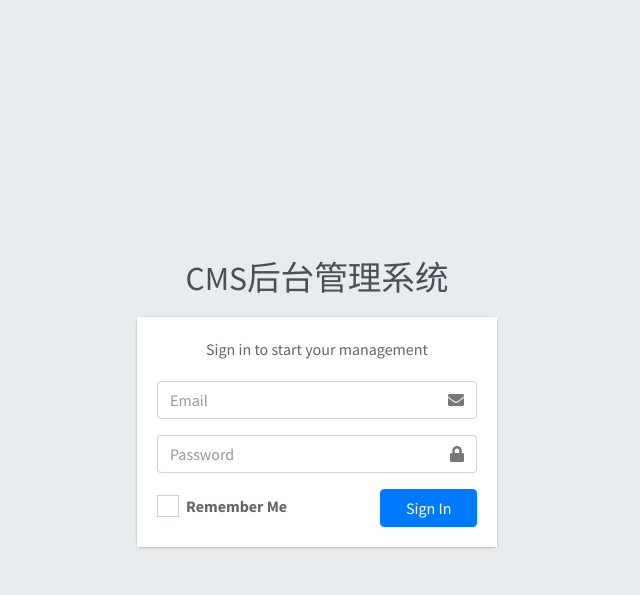
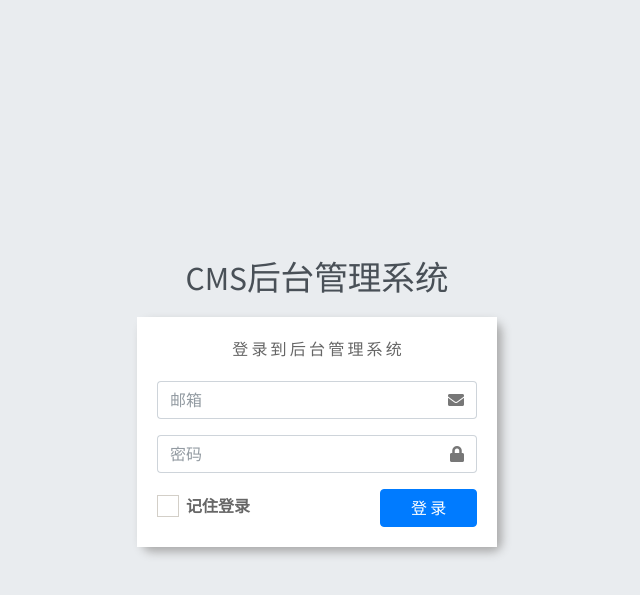
Before and after one commit to LightningK/DjangoCMS, a Django app: page /cms/ in a window 1280 px wide. Shown: the top 595 px of the page, without its empty margins (323-963 px from the left). Run offline with Django 3.2, Linux system fonts and the light colour scheme; some libraries are stand-ins or nearby versions.

Commit message:
修改后台样式

```diff
--- a/Peekpa/settings.py
+++ b/Peekpa/settings.py
@@ -92,7 +92,7 @@ DATABASES = {
         # 连接mysql数据库的用户名
         'USER': 'root',
         # 连接mysql数据库的密码
-        'PASSWORD': '123456',
+        'PASSWORD': 'mysql123',
         # mysql数据库的主机地址
         'HOST': '127.0.0.1',
         # mysql数据库的端口号
--- a/front/templates/base/right_section.html
+++ b/front/templates/base/right_section.html
@@ -45,7 +45,7 @@
         <!-- 文章板块 -->
         <div class="row ml-1 mt-4" style="background-color: white">
             <div class="col-sm-12 mt-4">
-                <p class="h5 border-bottom pb-2 mb-2 ml-1 pl-0 mr-1 pr-0">『皮爷撸码』阅读排行榜</p>
+                <p class="h5 border-bottom pb-2 mb-2 ml-1 pl-0 mr-1 pr-0">『STUCS』阅读排行榜</p>
             </div>
         </div>
         <!-- 文章列表 -->
--- a/front/templates/cms/base/dashboard_base.html
+++ b/front/templates/cms/base/dashboard_base.html
@@ -1,10 +1,10 @@
 <!DOCTYPE html>
-<html lang="en">
+<html lang="zh">
 
 <head>
     <meta charset="utf-8">
     <meta http-equiv="X-UA-Compatible" content="IE=edge">
-    <title>Peekpa | Dashboard | {% block title %}
+    <title>STUCS | Dashboard | {% block title %}
 
     {% endblock %}</title>
     <!-- Tell the browser to be responsive to screen width -->
--- a/front/templates/cms/login.html
+++ b/front/templates/cms/login.html
@@ -17,6 +17,14 @@
     <link rel="stylesheet" href="{% static 'adminlte/dist/css/adminlte.min.css' %}">
     <!-- Google Font: Source Sans Pro -->
     <link href="https://fonts.googleapis.com/css?family=Source+Sans+Pro:300,400,400i,700" rel="stylesheet">
+
+    <style>
+        .card{
+            border-radius: 10px;
+            box-shadow: 5px 5px 10px #aaa;
+        }
+    </style>
+
 </head>
 <body class="hold-transition login-page">
 <div class="login-box">
@@ -26,12 +34,12 @@
     <!-- /.login-logo -->
     <div class="card">
         <div class="card-body login-card-body">
-            <p class="login-box-msg">Sign in to start your management</p>
+            <p class="login-box-msg">登 录 到 后 台 管 理 系 统</p>
 
             <form action="{% url 'peekpauser:login' %}" method="post">
                 {% csrf_token %}
                 <div class="input-group mb-3">
-                    <input type="email" class="form-control" placeholder="Email" name="email">
+                    <input type="email" class="form-control" placeholder="邮箱" name="email">
                     <div class="input-group-append">
                         <div class="input-group-text">
                             <span class="fas fa-envelope"></span>
@@ -39,7 +47,7 @@
                     </div>
                 </div>
                 <div class="input-group mb-3">
-                    <input type="password" class="form-control" placeholder="Password" name="password">
+                    <input type="password" class="form-control" placeholder="密码" name="password">
                     <div class="input-group-append">
                         <div class="input-group-text">
                             <span class="fas fa-lock"></span>
@@ -51,13 +59,13 @@
                         <div class="icheck-primary">
                             <input type="checkbox" id="remember">
                             <label for="remember">
-                                Remember Me
+                                 记住登录
                             </label>
                         </div>
                     </div>
                     <!-- /.col -->
                     <div class="col-4">
-                        <button type="submit" class="btn btn-primary btn-block">Sign In</button>
+                        <button type="submit" class="btn btn-primary btn-block">登 录</button>
                     </div>
                     <!-- /.col -->
                 </div>
```
Also changed, not shown: front/templates/cms/base/navbar.html (+6 -3 lines).
